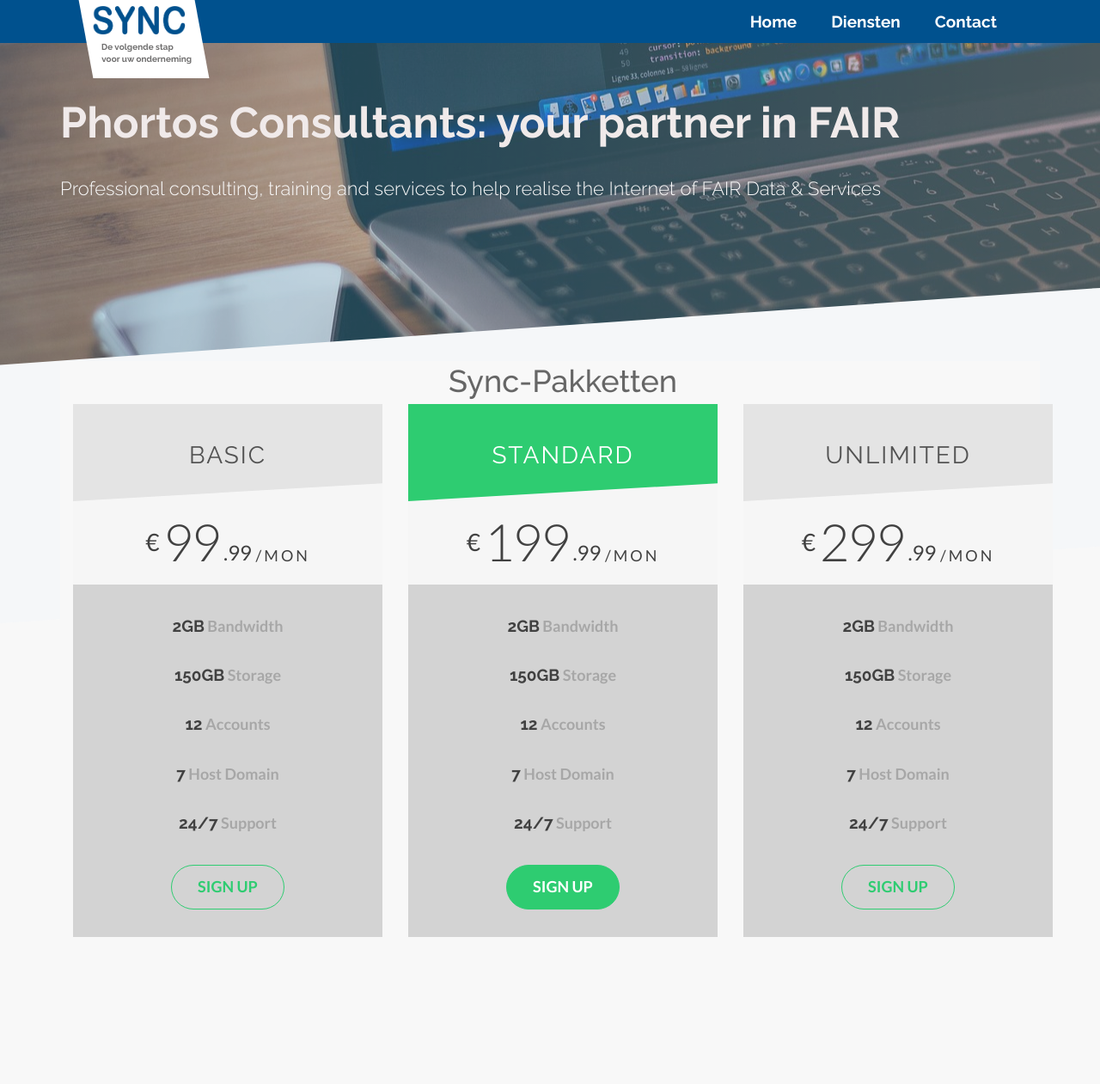
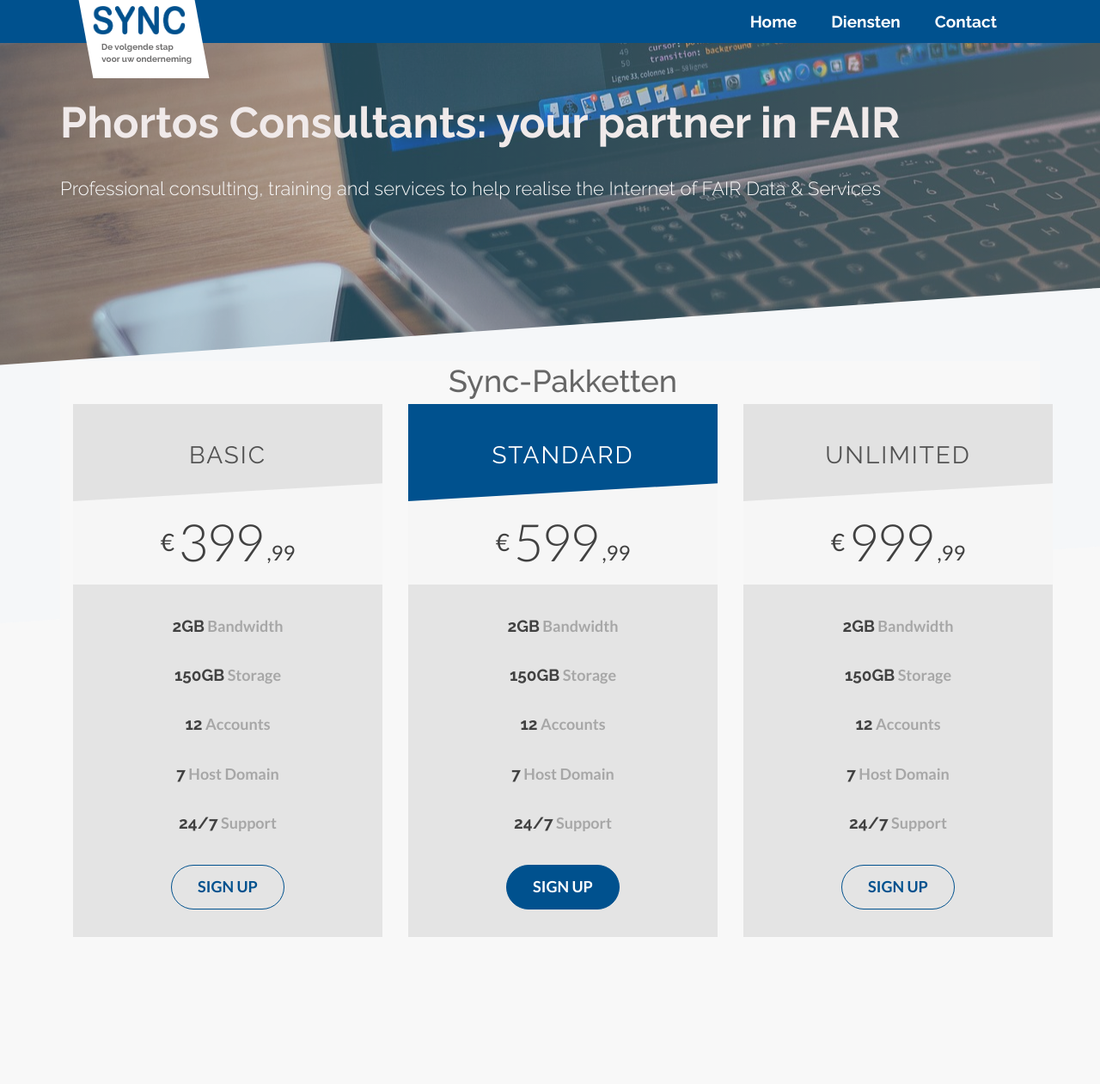
Before and after one commit to SyncDeveloperJ/ProjectSpeler, a PHP site: page /diensten.html in a window 1280 px wide. Shown: the top 1261 px of the page at 86% size. Run offline with PHP 8.4, Linux system fonts and the light colour scheme; some libraries are stand-ins or nearby versions; some web fonts are replaced.

Commit message:
styling price-list

```diff
--- a/diensten.html
+++ b/diensten.html
@@ -155,9 +155,9 @@ $(document).ready(function(){
                                             <div class="generic_price_tag clearfix">
                                                 <span class="price">
                                                     <span class="sign">€</span>
-                                                    <span class="currency">99</span>
-                                                    <span class="cent">.99</span>
-                                                    <span class="month">/MON</span>
+                                                    <span class="currency">399</span>
+                                                    <span class="cent">,99</span>
+
                                                 </span>
                                             </div>
                                             <!--//PRICE END-->
@@ -213,9 +213,8 @@ $(document).ready(function(){
                                             <div class="generic_price_tag clearfix">
                                                 <span class="price">
                                                     <span class="sign">€</span>
-                                                    <span class="currency">199</span>
-                                                    <span class="cent">.99</span>
-                                                    <span class="month">/MON</span>
+                                                    <span class="currency">599</span>
+                                                    <span class="cent">,99</span>
                                                 </span>
                                             </div>
                                             <!--//PRICE END-->
@@ -270,9 +269,8 @@ $(document).ready(function(){
                                             <div class="generic_price_tag clearfix">
                                                 <span class="price">
                                                     <span class="sign">€</span>
-                                                    <span class="currency">299</span>
-                                                    <span class="cent">.99</span>
-                                                    <span class="month">/MON</span>
+                                                    <span class="currency">999</span>
+                                                    <span class="cent">,99</span>
                                                 </span>
                                             </div>
                                             <!--//PRICE END-->
--- a/pricelist.css
+++ b/pricelist.css
@@ -9,7 +9,7 @@
 
 /*PRICE COLOR CODE START*/
 #generic_price_table .generic_content{
-	background-color:lightgrey;
+	background-color:#76767626;
 }
 
 #generic_price_table .generic_content .generic_head_price{
@@ -17,7 +17,7 @@
 }
 
 #generic_price_table .generic_content .generic_head_price .generic_head_content .head_bg{
-	border-color: #e4e4e4 rgba(0, 0, 0, 0) rgba(0, 0, 0, 0) #e4e4e4;
+	border-color: #76767626 rgba(0, 0, 0, 0) rgba(0, 0, 0, 0) #76767626;
 }
 
 #generic_price_table .generic_content .generic_head_price .generic_head_content .head span{
@@ -49,17 +49,17 @@
 }
 #generic_price_table .generic_content .generic_feature_list ul li:hover{
 	background-color: #E4E4E4;
-	border-left: 5px solid #2ECC71;
+	border-left: 5px solid #00518e;
 }
 
 #generic_price_table .generic_content .generic_price_btn a{
-	border: 1px solid #2ECC71;
-    color: #2ECC71;
+	border: 1px solid #00518e;
+    color:#00518e;
 }
 
 #generic_price_table .generic_content.active .generic_head_price .generic_head_content .head_bg,
 #generic_price_table .generic_content:hover .generic_head_price .generic_head_content .head_bg{
-	border-color: #2ECC71 rgba(0, 0, 0, 0) rgba(0, 0, 0, 0) #2ECC71;
+	border-color: #00518e rgba(0, 0, 0, 0) rgba(0, 0, 0, 0) #00518e;
 	color: #fff;
 }
 
@@ -70,7 +70,7 @@
 
 #generic_price_table .generic_content:hover .generic_price_btn a,
 #generic_price_table .generic_content.active .generic_price_btn a{
-	background-color: #2ECC71;
+	background-color:#00518e ;
 	color: #fff;
 }
 #generic_price_table{
```
